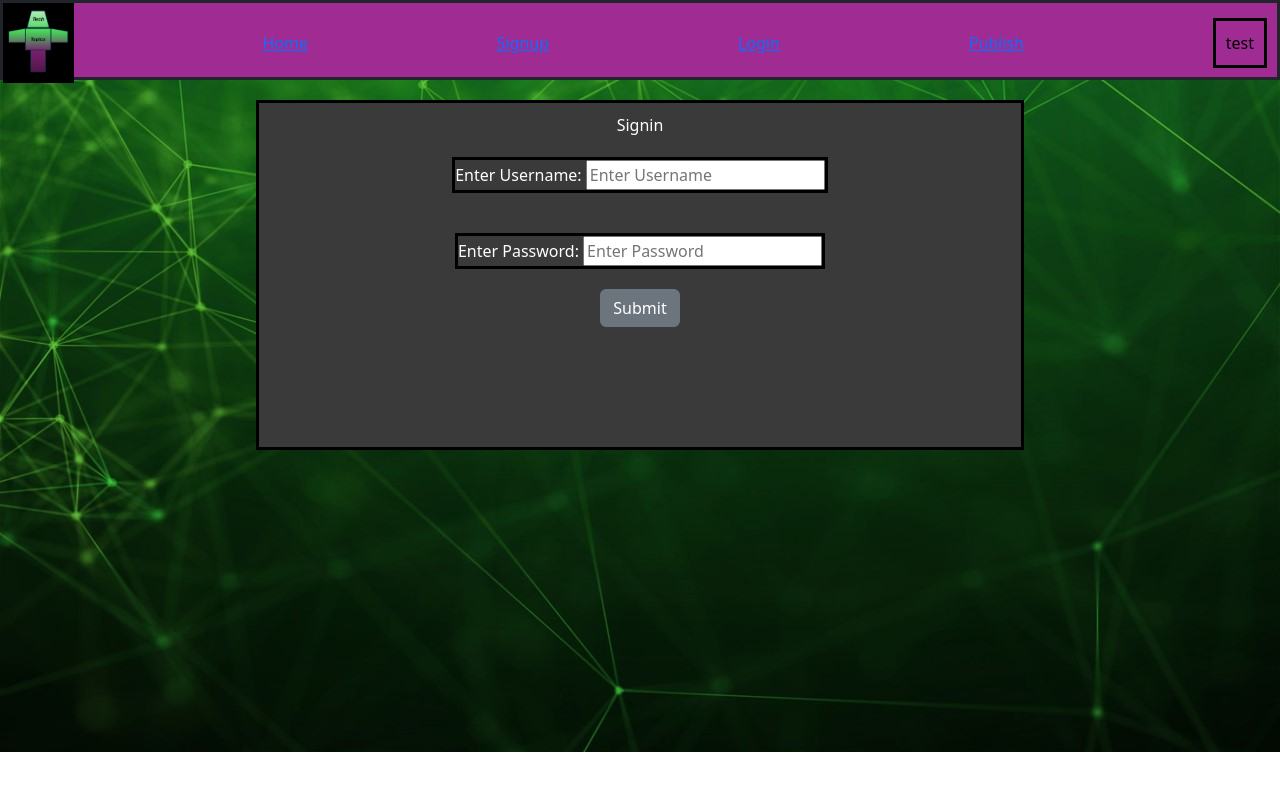
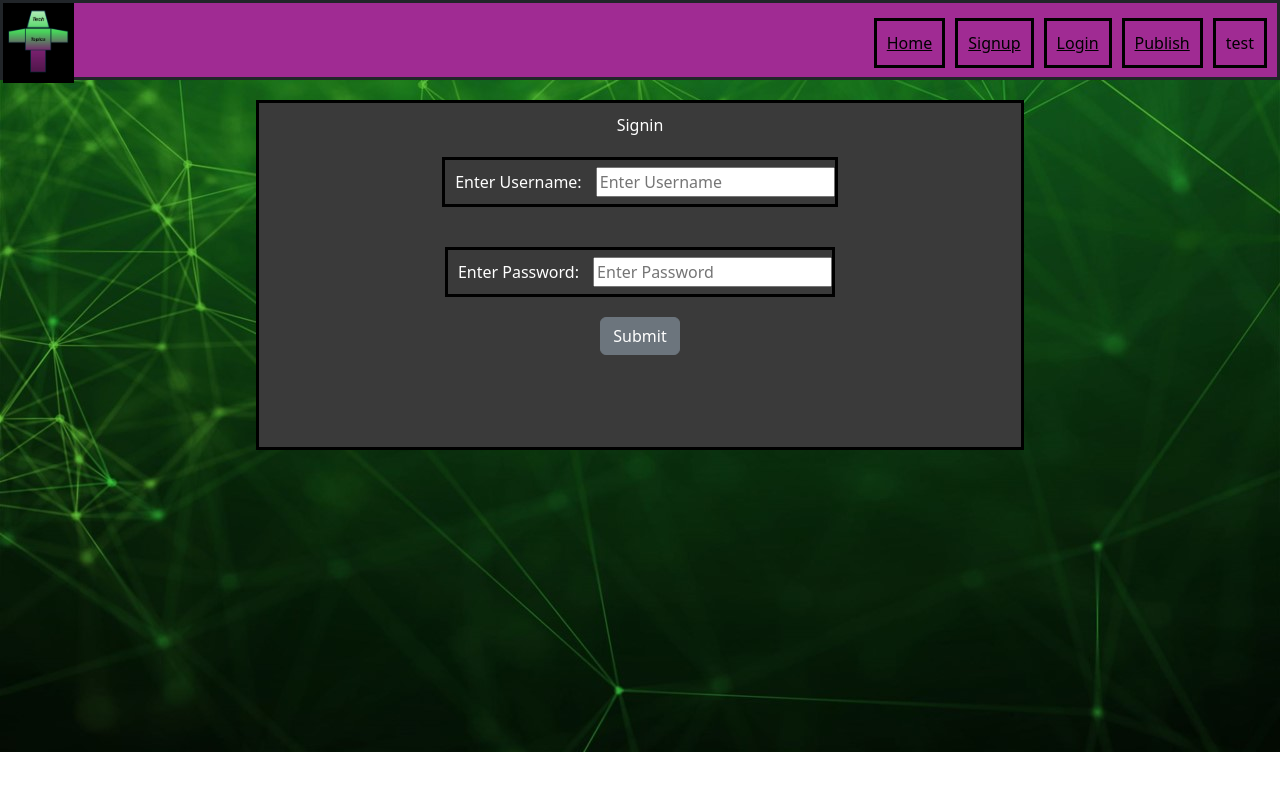
Before and after one commit to johnmoughtinleay/UA92-block-3, a plain HTML site: page login-signup.html in a window 1280 px wide. Drawn offline with nearby package versions, Linux system fonts and the light colour scheme.

Commit message:
Update login-signup.html
fixed validation mainly by switching ids to classes

```diff
--- a/login-signup.html
+++ b/login-signup.html
@@ -15,16 +15,16 @@
                 <img src="Logo.png" alt="This is the Logo" id="Logoimg" height="80">
             </a>
 
-            <a href="http://127.0.0.1:5500/mainpage.html" id="signup">
+            <a href="http://127.0.0.1:5500/mainpage.html" class="signup">
                 Home
             </a>
-            <a href="http://127.0.0.1:5500/login-signup.html" id = signup>
+            <a href="http://127.0.0.1:5500/login-signup.html" class = "signup">
                 Signup
             </a>
-            <a href="http://127.0.0.1:5500/login-signup.html" id = signup>
+            <a href="http://127.0.0.1:5500/login-signup.html" class ="signup">
                 Login
             </a>
-            <a href="http://127.0.0.1:5500/publishpage.html" id=signup>
+            <a href="http://127.0.0.1:5500/publishpage.html" class =  "signup">
                 Publish
             </a>
             <div id="userdisplayname"> test </div>
@@ -33,12 +33,12 @@
         <div class="main-text">
             <div>Signin</div>
             <div class="labelholder">
-                <label for="Username" id="usernamepasswordlabel">Enter Username:</label>
+                <label for="Username" class="usernamepasswordlabel">Enter Username:</label>
                 <input type="text" id="Username" placeholder="Enter Username">
             </div>
             <br>
             <div class="labelholder">
-                <label for="Password" id="usernamepasswordlabel">Enter Password:</label>
+                <label for="Password" class="usernamepasswordlabel">Enter Password:</label>
                 <input type="text" id="Password" placeholder="Enter Password">
             </div>
             <br>
```
